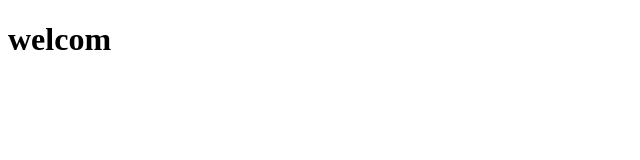
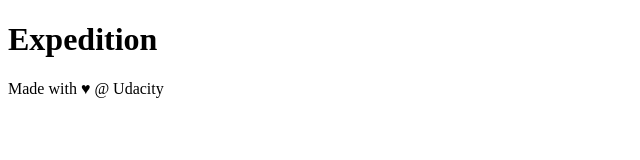
Before and after one commit to kiran18995/practice, a plain HTML site: page index.html in a window 1280 px wide. Shown: the whole page, without its empty margins (0-640 px from the left). Drawn offline with Linux system fonts and the light colour scheme.

Commit message:
added header tag

```diff
--- a/index.html
+++ b/index.html
@@ -8,8 +8,20 @@
     <link rel="stylesheet" href="css/app.css">
 </head>
 <body>
-	<header><h1>welcom</h1>
-	</header>
+
+    <header>
+        <h1>Expedition</h1>
+    </header>
+
+    <div class="container">
+        <main>
+
+        </main>
+    </div>
+
+    <footer>
+        Made with ♥ @ Udacity
+    </footer>
     <script src="js/app.js"></script>
 </body>
 </html>
```
